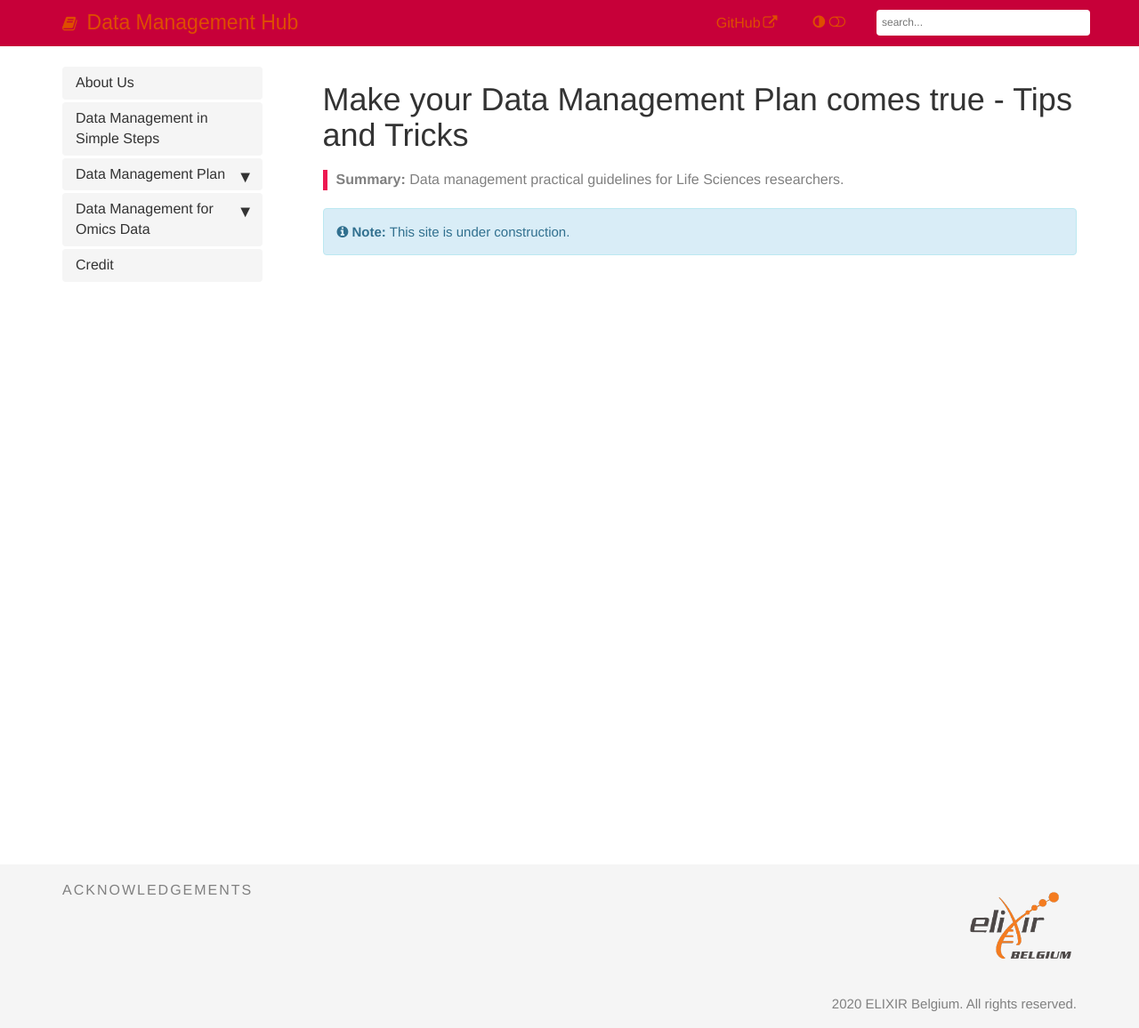
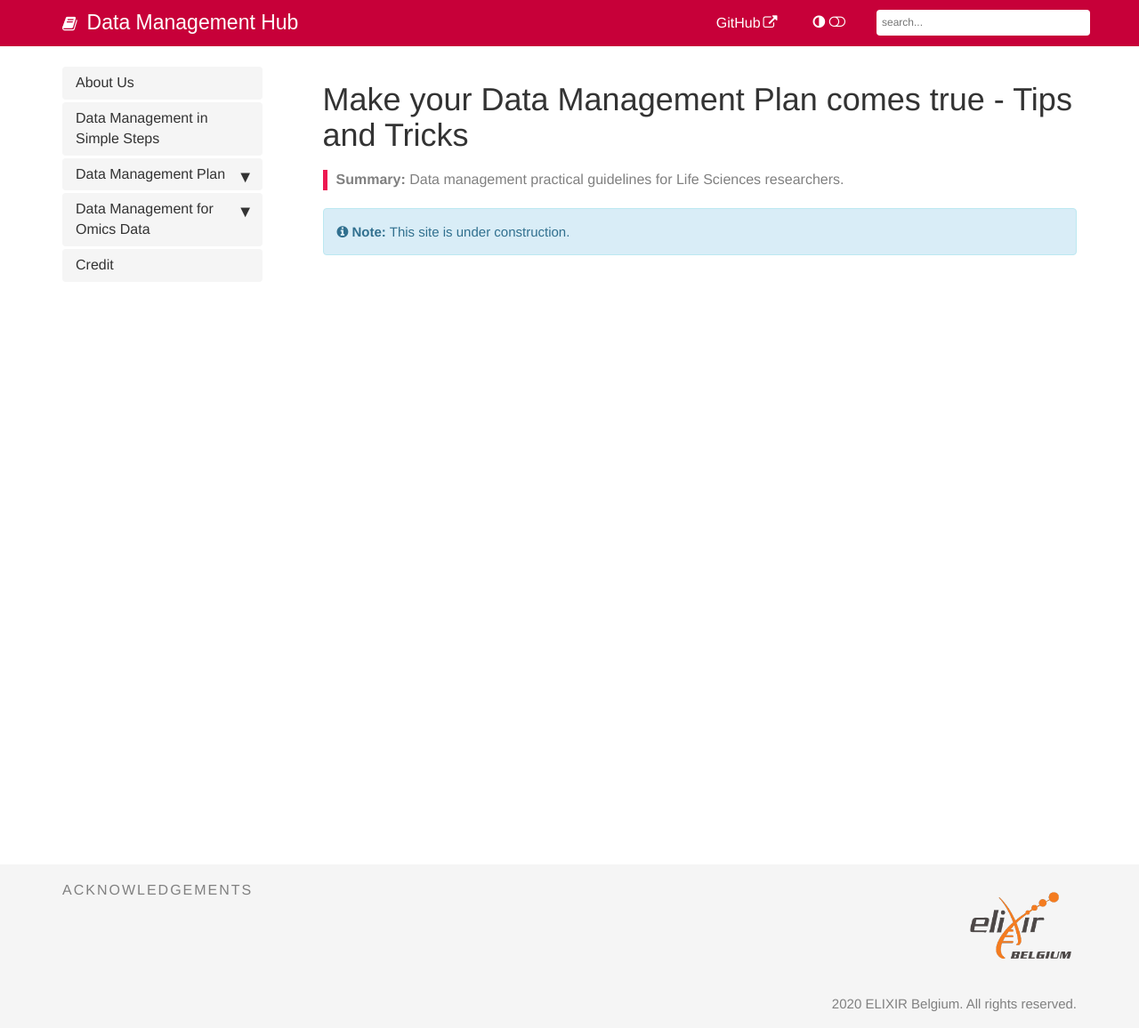
Before and after one commit to ELIXIR-Belgium/rdm-guide, a Jekyll site: the page built from index.md, in a window 1280 px wide. Shown: the whole page at 89% size. Built offline with Jekyll 4.4.1, drawn with Linux system fonts in a browser that asks for light colours; some web fonts are replaced.

Commit message:
other theme colors

```diff
--- a/css/theme-blue.css
+++ b/css/theme-blue.css
@@ -1,9 +1,10 @@
 
 :root {
-    --primary-theme-color: #de4d00;
-    --secondary-theme-color: #c14300;
+    --primary-theme-color: #c70039;
+    --secondary-theme-color: #9A002C;
     --secondary-text-nav-selected: #ffffff;
     --primary-text-nav-selected: #FAFAFA;
+    --main-bg-color: #404040;
   }
 
 h3 {color: #ED1951; }
@@ -39,11 +40,11 @@ a[data-toggle="tooltip"] {
 }
 
 .navbar-inverse .navbar-nav>li>a, .navbar-inverse .navbar-brand {
-    color: var(--primary-theme-color);
+    color: white;
 }
 
 .navbar-inverse .navbar-nav>li>a:focus, .navbar-inverse .navbar-nav>li>a:hover, a.fa.fa-book.fa-lg.navbar-brand:hover {
-     color: var(--secondary-theme-color);
+     color: var(--main-bg-color);
 }
 
 a.navbar-brand:hover {
```
